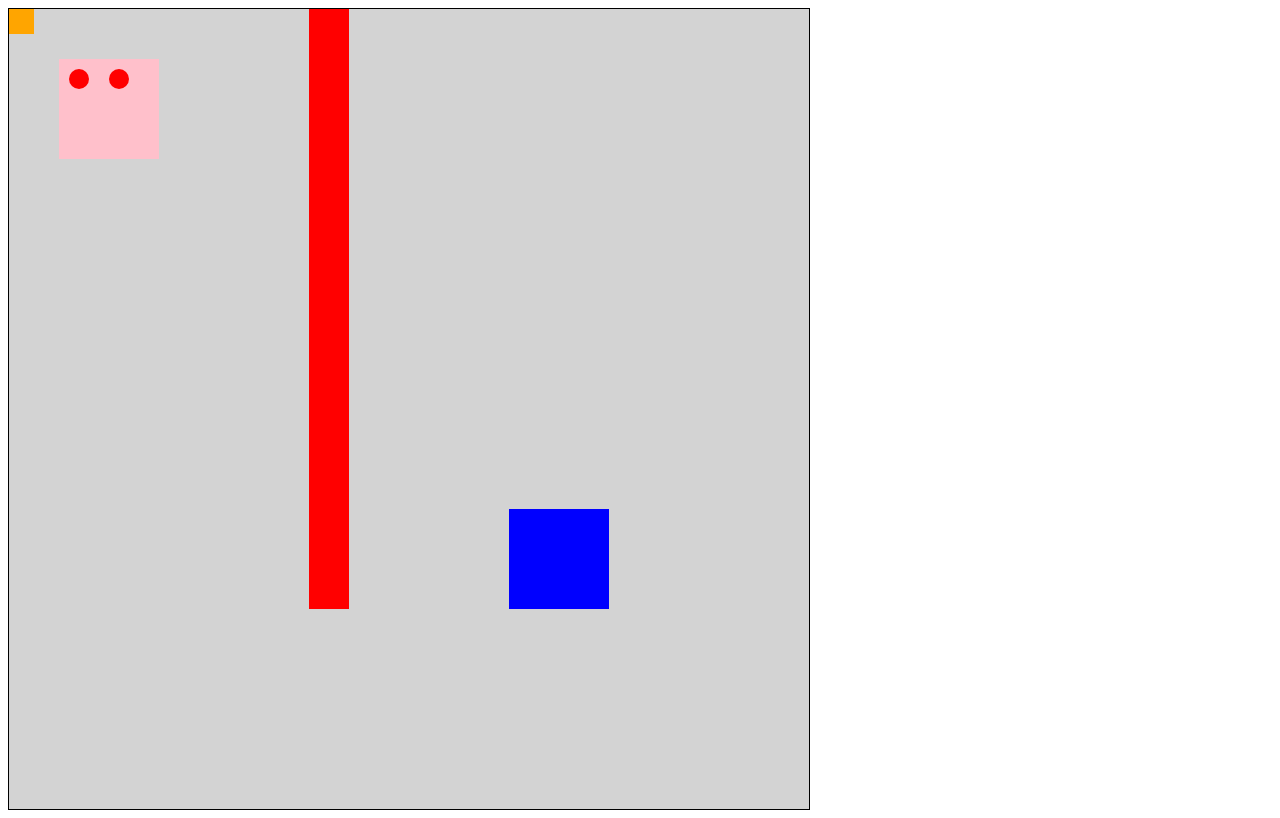
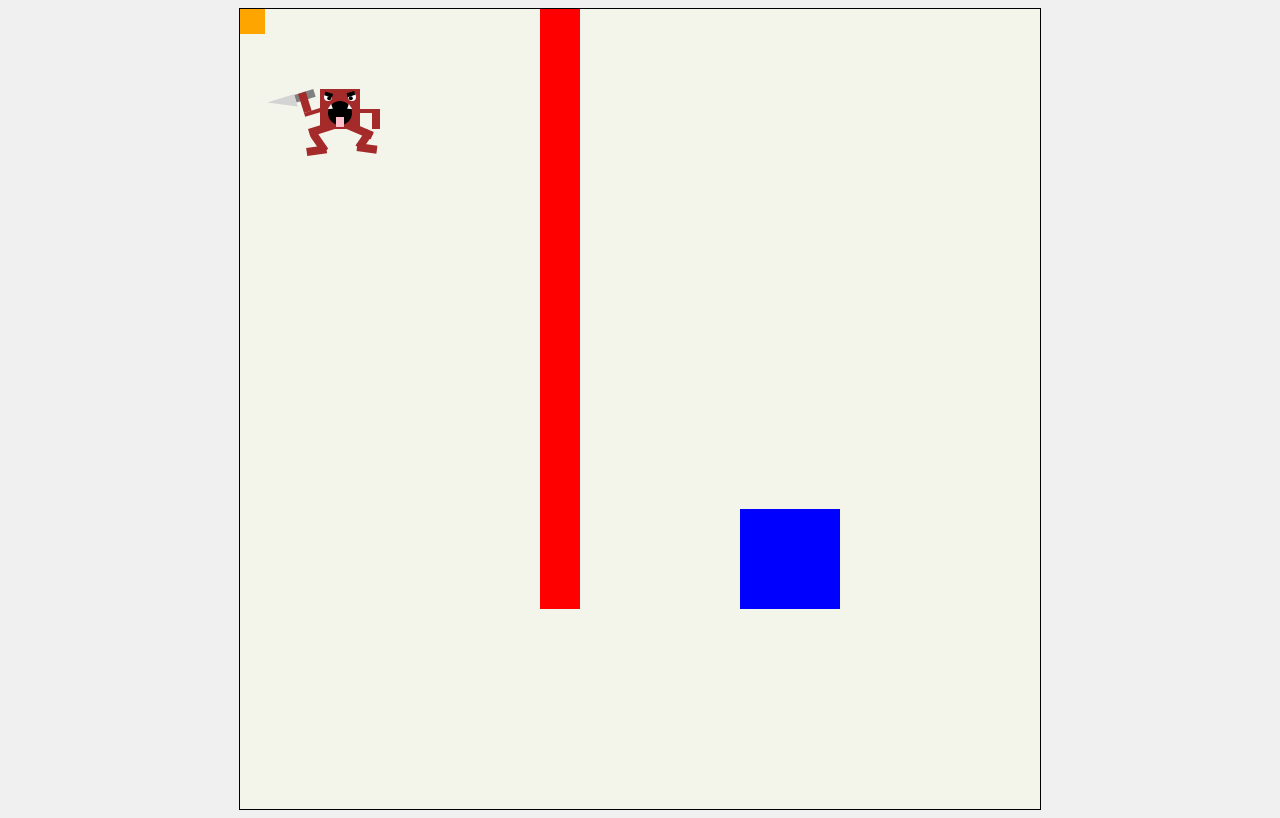
Before and after one commit to xXAnanasXx/A-Killer-Story, a plain HTML site: page index.html in a window 1280 px wide. Drawn offline with Linux system fonts and the light colour scheme.

Commit message:
player implementation : added canvas monster

```diff
--- a/css/style.css
+++ b/css/style.css
@@ -1,4 +1,11 @@
+html {
+    background-color: #f0f0f0;
+}
+
 #myCanvas {
     border: 1px solid black;
-    background-color: lightgrey;
+    background-color: rgb(243, 245, 235);
+    display: block;
+    margin-left: auto;
+    margin-right: auto;
 }
--- a/js/Player.js
+++ b/js/Player.js
@@ -2,12 +2,13 @@ import ObjectGraphique from "./ObjectGraphique.js";
 import { drawCircleImmediat } from "./utils.js";
 
 export default class Player extends ObjectGraphique {
-    constructor(x, y) {
-        super(x, y, 100, 100);
+    constructor(x, y, ratio = 0.4) {
+        super(x, y, 100 * ratio, 100 * ratio);
         this.vitesseX = 0;
         this.vitesseY = 0;
-        this.couleur = "pink";
+        this.couleur = "brown";
         this.angle = 0;
+        this.ratio = ratio;
     }
 
     draw(ctx) {
@@ -25,24 +26,203 @@ export default class Player extends ObjectGraphique {
         // que le centre de rotation soit au centre du rectangle.
         // Les coordonnées x, y du monstre sont donc au centre du rectangle....
         ctx.translate(-this.w / 2, -this.h / 2);
-        //this.ctx.scale(0.5, 0.5);
+        ctx.scale(this.ratio, this.ratio);
 
         // tete du monstre
-        ctx.fillStyle = "pink";
-        ctx.fillRect(0, 0, this.w, this.h);
+        ctx.fillStyle = this.couleur;
+        ctx.fillRect(0, 0, 100, 100);
+
         // yeux
-        drawCircleImmediat(ctx, 20, 20, 10, "red");
-        drawCircleImmediat(ctx, 60, 20, 10, "red");
+        this.drawYeux(ctx);
 
         // Les bras
-        //this.drawBrasGauche();
+        this.drawCouteau(ctx);
+        this.drawBrasGauche(ctx);
+        this.drawBrasDroit(ctx);
+
+        // les jambes
+        this.drawJambeGauche(ctx);
+        this.drawJambeDroite(ctx);
+
+        // la bouche
+        this.drawBouche(ctx, this.l);
 
         // restore
         ctx.restore();
+    }
 
-        // super.draw() dessine une croix à la position x, y
-        // pour debug
-        super.draw(ctx);
+    drawYeux(ctx) {
+        ctx.save();
+
+        drawCircleImmediat(ctx, 20, 20, 10, "white");
+        drawCircleImmediat(ctx, 23, 23, 5, "black");
+
+        drawCircleImmediat(ctx, 80, 20, 10, "white");
+        drawCircleImmediat(ctx, 77, 23, 5, "black");
+
+        // les sourcils
+        ctx.fillStyle = "black";
+        ctx.rotate(0.3);
+        ctx.fillRect(15, 2, 20, 10);
+        ctx.rotate(-0.6);
+        ctx.fillRect(60, 30, 20, 10);
+        ctx.rotate(0.3);
+
+        ctx.restore();
+    }
+
+    drawCouteau(ctx) {
+        ctx.save();
+
+        ctx.translate(-55, 12);
+        ctx.rotate(-0.3);
+
+        // manche
+        ctx.fillStyle = "grey";
+        ctx.fillRect(-10, 0, 50, 20);
+
+        // lame
+        ctx.fillStyle = "lightgrey";
+        ctx.beginPath();
+        ctx.moveTo(-10, -2);
+        ctx.lineTo(-80, -2);
+        ctx.lineTo(-10, 30);
+        ctx.closePath();
+        ctx.fill();
+
+        ctx.restore();
+    }
+
+    drawBrasGauche(ctx) {
+        ctx.save();
+
+        ctx.translate(-40, 60);
+        ctx.rotate(-0.3);
+
+        // on dessine le bras gauche
+        ctx.fillStyle = this.couleur;
+        ctx.fillRect(0, -50, 20, 50);
+        // on dessine l'avant bras gauche
+        this.drawAvantBrasGauche(ctx);
+
+        ctx.restore();
+    }
+
+    drawAvantBrasGauche(ctx) {
+        ctx.save();
+
+        ctx.translate(0, 0);
+
+        ctx.fillStyle = this.couleur;
+        ctx.fillRect(0, 0, 50, 10);
+
+        ctx.restore();
+    }
+
+    drawBrasDroit(ctx) {
+        ctx.save();
+
+        ctx.translate(100, 50);
+        //ctx.rotate(-0.7);
+
+        // on dessine le bras droit
+        ctx.fillStyle = this.couleur;
+        ctx.fillRect(0, 0, 30, 10);
+
+        // on dessine l'avant bras droit
+        this.drawAvantBrasDroit(ctx);
+
+        ctx.restore();
+    }
+
+    drawAvantBrasDroit(ctx) {
+        ctx.save();
+
+        ctx.translate(30, 0);
+
+        ctx.fillStyle = this.couleur;
+        ctx.fillRect(0, 0, 20, 50);
+
+        ctx.restore();
+    }
+
+    drawJambeGauche(ctx) {
+        ctx.save();
+
+        ctx.translate(-30, 100);
+        ctx.fillStyle = this.couleur;
+        ctx.rotate(-0.3);
+        ctx.fillRect(0, 0, 70, 20);
+
+        ctx.translate(0, 20);
+        ctx.fillStyle = this.couleur;
+        ctx.rotate(-0.3);
+        ctx.fillRect(0, 0, 20, 50);
+
+        ctx.translate(20, 40);
+        ctx.fillStyle = this.couleur;
+        ctx.rotate(90);
+        ctx.fillRect(0, 0, 20, 50);
+
+        ctx.restore();
+    }
+
+    drawJambeDroite(ctx) {
+        ctx.save();
+
+        ctx.translate(70, 80);
+        ctx.fillStyle = this.couleur;
+        ctx.rotate(0.4);
+        ctx.fillRect(0, 0, 70, 20);
+
+        ctx.translate(51, 0);
+        ctx.fillStyle = this.couleur;
+        ctx.rotate(0.2);
+        ctx.fillRect(0, 0, 20, 50);
+
+        ctx.translate(10, 60);
+        ctx.fillStyle = this.couleur;
+        ctx.rotate(-90);
+        ctx.fillRect(0, 0, 20, 50);
+
+        ctx.restore();
+    }
+
+    drawBouche(ctx, l = 25) {
+        ctx.save();
+
+        ctx.translate(50, 60);
+        drawCircleImmediat(ctx, 0, 0, 30, "black");
+
+        // les dents
+        ctx.translate(0, -20);
+
+        ctx.fillStyle = "white";
+
+        ctx.rotate(-1);
+        ctx.beginPath();
+        ctx.moveTo(-25, -20);
+        ctx.lineTo(-10, -20);
+        ctx.lineTo(-17.5, -10);
+        ctx.closePath();
+        ctx.fill();
+        ctx.rotate(1);
+
+        ctx.rotate(1);
+        ctx.beginPath();
+        ctx.moveTo(10, -20);
+        ctx.lineTo(25, -20);
+        ctx.lineTo(17.5, -10);
+        ctx.closePath();
+        ctx.fill();
+        ctx.rotate(-1);
+
+        // la langue
+        ctx.translate(0, 30);
+        ctx.fillStyle = "pink";
+        ctx.fillRect(-10, 0, 20, l);
+
+        ctx.restore();
     }
 
     move() {
```
Also changed, not shown: assets/images/marioSpritesheet.jpeg (deleted).
